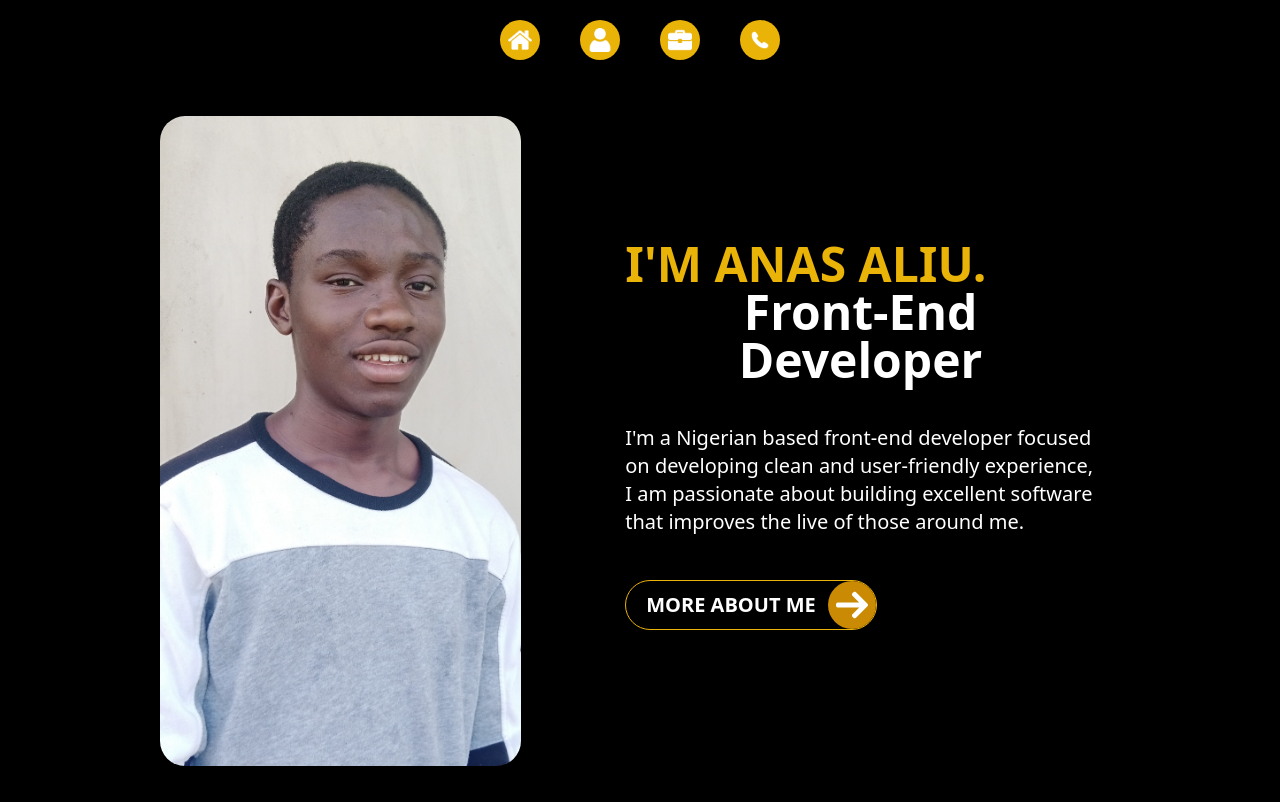
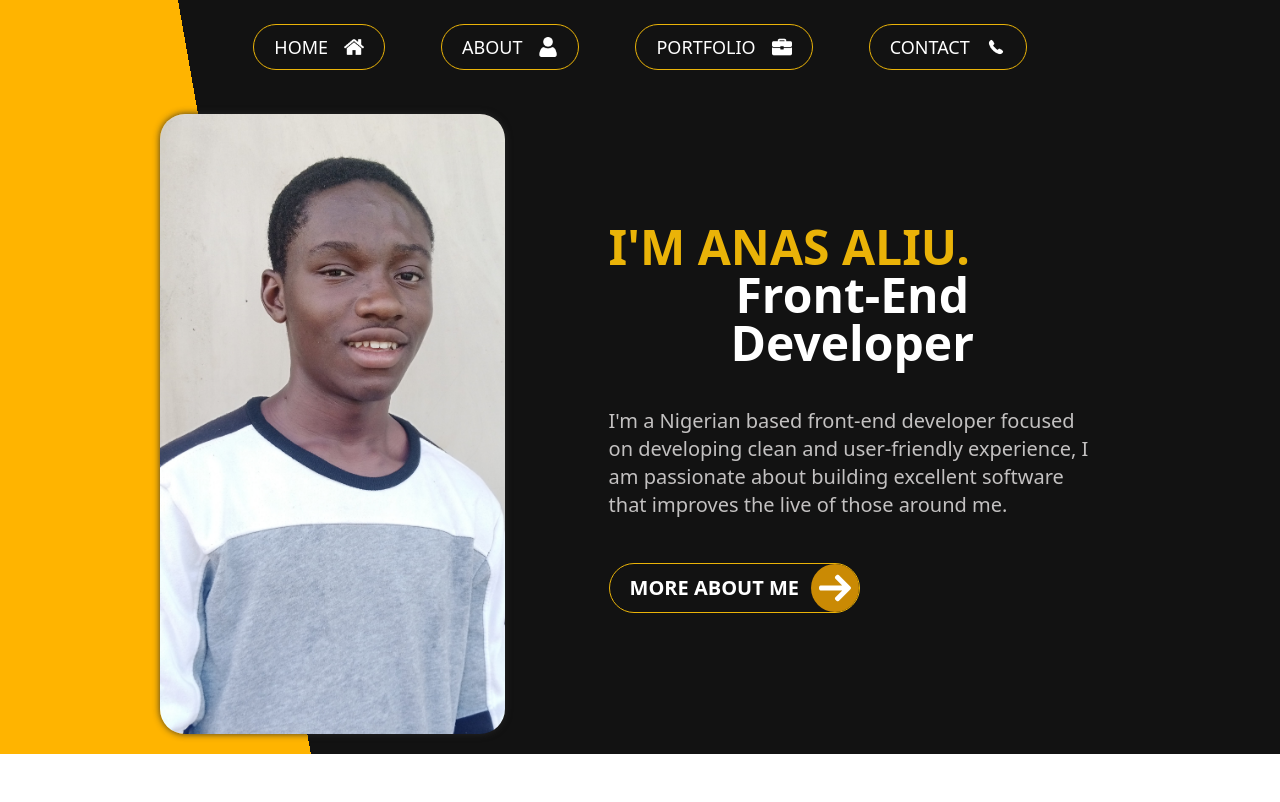
Before and after one commit to Anaspropro/porfolio_react, a React (Vite) app: page / in a window 1280 px wide. Built offline with nearby package versions, Linux system fonts and the light colour scheme.

Commit message:
today 6th

```diff
--- a/src/App.jsx
+++ b/src/App.jsx
@@ -4,15 +4,12 @@ import About from './Pages/About'
 import Project from './Pages/Project'
 import Contact from './Pages/Contact'
 import Error from './Pages/Error'
-import { Navbar } from "./Components/Navbar"
 
 
 function App() {
 
   return (
-    <div className="app bg-black font-sans">
-      <Navbar />
-
+    <div className="app bg-[#101010] font-sans">
       <Routes>
         <Route path="/" element={ <Index /> } />
         <Route path="/about" element={ <About />} />
--- a/src/Components/Navbar.jsx
+++ b/src/Components/Navbar.jsx
@@ -10,18 +10,30 @@ export const Navbar = () => {
   return (
     <div className=''>
       <nav className=''>
-        <ul className='flex py-5 px-10 gap-10 align-middle justify-center'>
-          <li className='w-10 h-10 bg-yellow-500 rounded-full p-2'>
-          <Link to="/" className=''><img src={home} alt="" className='' /></Link>
+        <ul className='flex flex-1 py-6 px-10 gap-14 align-middle justify-center'>
+          <li className='w-fit h-fit hover:bg-yellow-500 md:p-2 rounded-full border border-yellow-500'>
+          <Link to="/" className='flex items-center justify-center gap-4 p-4 md:p-0 md:mx-3'>
+            <h1 className='text-white text-lg font-medium hidden md:flex'>HOME</h1>
+            <img src={home} alt="" className='w-5 h-5' />
+          </Link>
           </li>
-          <li className='w-10 h-10 bg-yellow-500 rounded-full p-2'>
-          <Link to="/about" className=''><img src={about} alt="" className='' /></Link>
+          <li className='w-fit h-fit hover:bg-yellow-500 md:p-2 rounded-full border border-yellow-500'>
+          <Link to="/about" className='flex items-center justify-center gap-4 p-4 md:p-0 md:mx-3'>
+            <h1 className='text-white text-lg font-medium hidden md:flex'>ABOUT</h1>
+            <img src={about} alt="" className='w-5 h-5' />
+          </Link>
           </li>
-          <li className='w-10 h-10 bg-yellow-500 rounded-full p-2'>
-          <Link to="/portfolio" className=''><img src={portfolio} alt="" className='' /></Link>
+          <li className='w-fit h-fit hover:bg-yellow-500 md:p-2 rounded-full border border-yellow-500'>
+          <Link to="/portfolio" className='flex items-center justify-center gap-4 p-4 md:p-0 md:mx-3'>
+            <h1 className='text-white text-lg font-medium hidden md:flex'>PORTFOLIO</h1>
+            <img src={portfolio} alt="" className='w-5 h-5' />
+          </Link>
           </li>
-          <li className='w-10 h-10 bg-yellow-500 rounded-full p-2'>
-          <Link to="/contact" className=''><img src={contact} alt="" className='' /></Link>
+          <li className='w-fit h-fit hover:bg-yellow-500 md:p-2 rounded-full border border-yellow-500'>
+          <Link to="/contact" className='flex items-center justify-center gap-4 p-4 md:p-0 md:mx-3'>
+            <h1 className='text-white text-lg font-medium hidden md:flex'>CONTACT</h1>
+            <img src={contact} alt="" className='w-5 h-5' />
+          </Link>
           </li>
         </ul>
     </nav>
--- a/src/Components/button.jsx
+++ b/src/Components/button.jsx
@@ -2,7 +2,7 @@
 
 const Button = ({text, image}) => {
   return (
-    <div className='flex border border-yellow-500 col-span-1 pl-5 text-white my-3 gap-3 w-fit rounded-full hover:bg-yellow-600 hover:transition-all hover:duration-[2s] hover:ease-linear'>
+    <div className='flex border border-yellow-500 col-span-1 pl-5 text-white my-3 gap-3 w-fit rounded-full hover:bg-yellow-600 hover:transition-all hover:duration-[700ms] hover:ease-linear'>
       <button className="text-xl font-bold">{text}</button>
       <img src={image} alt="" className='w-12 h-12 p-2 rounded-full bg-yellow-600' />
     </div>
--- a/src/Pages/Index.jsx
+++ b/src/Pages/Index.jsx
@@ -2,16 +2,19 @@ import anas from "../assets/images/anas.jpg"
 import Button from "../Components/button"
 import arrow from "../assets/images/right-arrow.png"
 import { Link } from "react-router-dom"
+import { Navbar } from "../Components/Navbar"
 
 const Index = () => {
   return (
-   <div className="flex flex-col md:flex-row md:gap-20 items-center justify-center px-6 md:px-40 bg-black ">
-    <img src={anas} alt="" className="hero-img rounded-3xl my-9" />
+    <div className="index bg-black md:bg-home">
+      <Navbar />
+
+      <div className="flex flex-col md:flex-row md:gap-20 items-center justify-center px-6 md:px-40  ">
+       <img src={anas} alt="" className="hero-img rounded-3xl my-5" />
        <div className="flex flex-col text-center md:items-start items-center md:justify-start p-6">
          <h1 className="font-bold text-5xl text-yellow-500">I&apos;M ANAS ALIU.</h1>
          <h1 className="font-bold text-5xl text-white mb-2">Front-End Developer</h1>
-
-      <p className="text-white font-thin md:text-start text-xl my-8 space-y-3">
+         <p className="text-[#c3c1c1] font-thin md:text-start text-xl my-8 space-y-3">
            I&apos;m a Nigerian based front-end developer focused on developing clean and user-friendly experience, I am passionate about building excellent software that improves the live of those around me.
          </p>
          <Link to="/about">
@@ -19,6 +22,7 @@ const Index = () => {
          </Link>
        </div>
       </div>
+   </div>
   )
 }
 
--- a/src/index.css
+++ b/src/index.css
@@ -2,23 +2,23 @@
 @tailwind components;
 @tailwind utilities;
 
-
-.app{
-  height: fit-content;
+.index{
+  height: screen;
 }
 .hero-img{
   background-size: cover;
   background-repeat: no-repeat;
   background-position: top;
-  height: calc(100vh - 150px);
+  height: calc(90vh - 100px);
+  width: 700px;
   z-index: 11;
   border-radius: 25px;
-  box-shadow: 0 0 7px rgba(0, 0, 0, .9);
+  box-shadow: 0 0 7px rgba(40, 40, 40, 0.9);
 }
 @media (max-width: 768px) {
   .hero-img{
     width: 230px;
-    height: 230px;
+    height: 250px;
     display: flex;
     flex-direction: column;
     text-align: center;
--- a/tailwind.config.js
+++ b/tailwind.config.js
@@ -11,7 +11,8 @@ export default {
         gray: "#252525"
       },
       backgroundImage: {
-        anas: "url('../assets/anas.jpg')"
+        anas: "url('../assets/anas.jpg')",
+        home: "linear-gradient(80deg, rgb(255, 180, 0) 22%, rgb(18, 18, 18) 22%)"
       },
       colors:{
         gray: "#252525"
```
Lines whose indentation alone changed are shown as unchanged.
